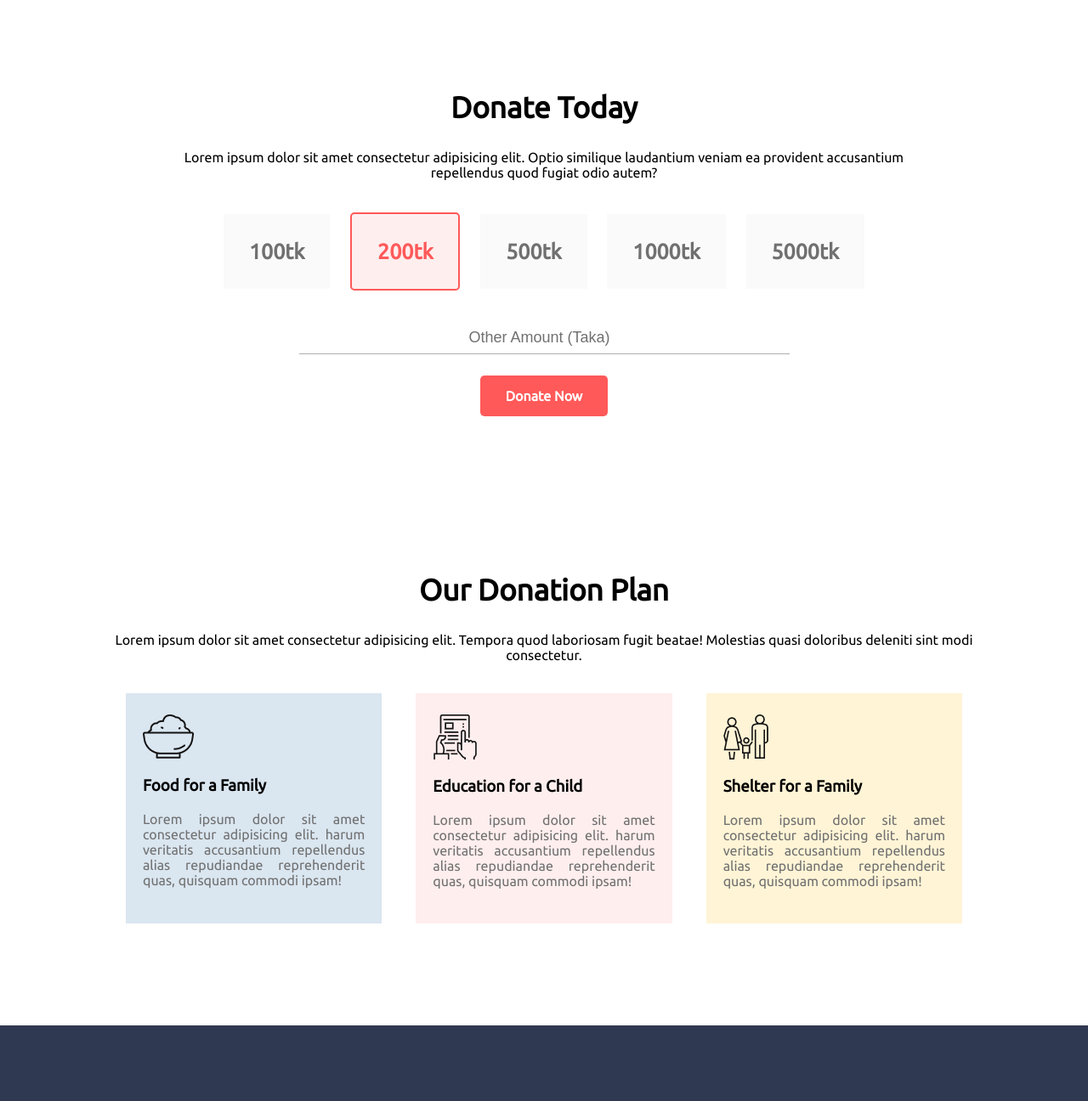
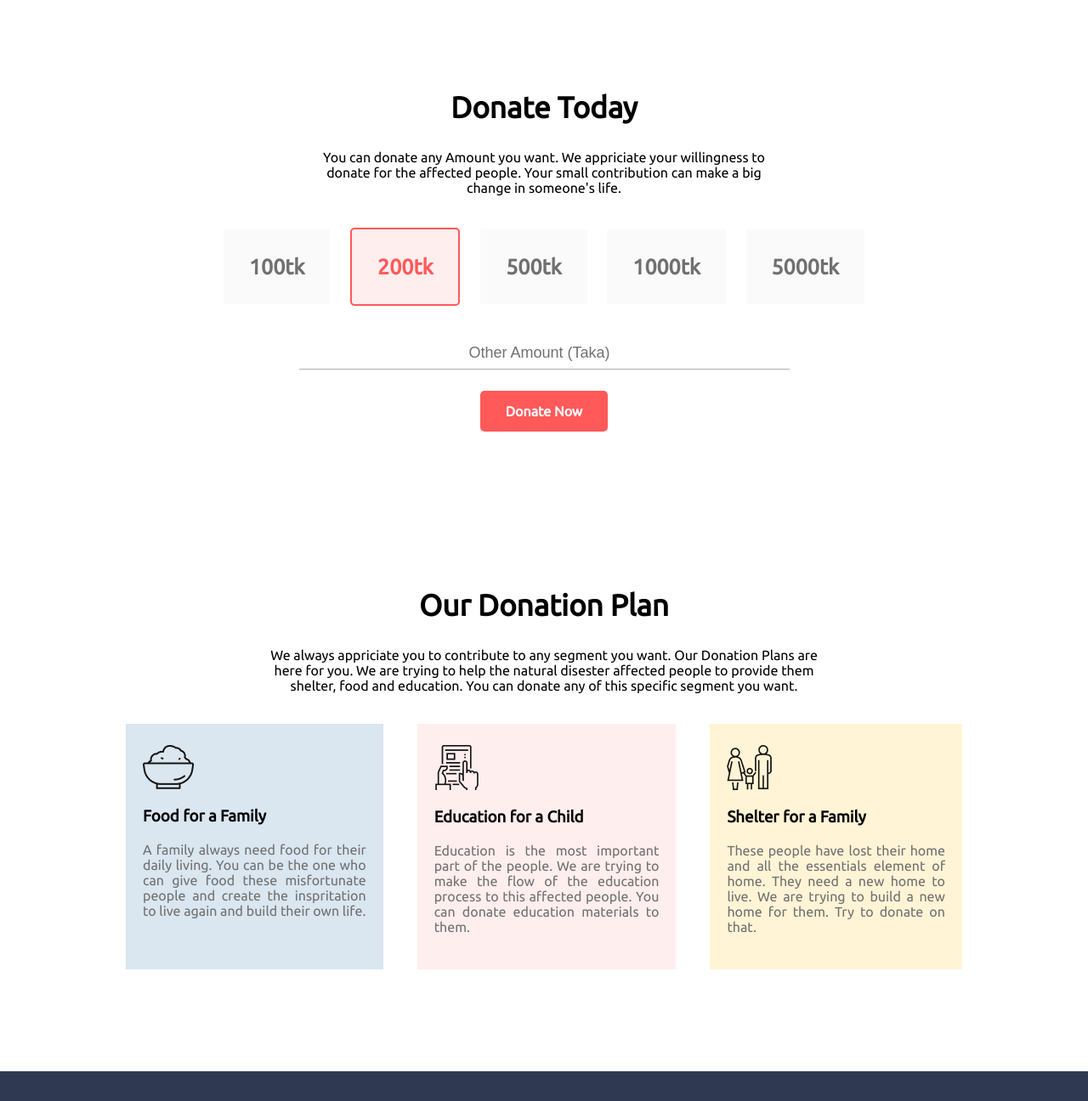
Before and after one commit to mohtadahmed/indifinate-foundation, a plain HTML site: page index.html in a window 1280 px wide. Shown: the part 734-2030 px from the top of the page at 85% size. Drawn offline with Linux system fonts and the light colour scheme.

Commit message:
content updated

```diff
--- a/index.html
+++ b/index.html
@@ -38,9 +38,9 @@
         <div class="donation-title">
           <h2 class="title">Donate Today</h2>
           <p>
-            Lorem ipsum dolor sit amet consectetur adipisicing elit. Optio
-            similique laudantium veniam ea provident accusantium repellendus
-            quod fugiat odio autem?
+            You can donate any Amount you want. We appriciate your willingness
+            to donate for the affected people. Your small contribution can make
+            a big change in someone's life.
           </p>
         </div>
         <div class="box-content">
@@ -63,9 +63,10 @@
       <div class="donation-plan">
         <h2 class="title">Our Donation Plan</h2>
         <p>
-          Lorem ipsum dolor sit amet consectetur adipisicing elit. Tempora quod
-          laboriosam fugit beatae! Molestias quasi doloribus deleniti sint modi
-          consectetur.
+          We always appriciate you to contribute to any segment you want. Our
+          Donation Plans are here for you. We are trying to help the natural
+          disester affected people to provide them shelter, food and education.
+          You can donate any of this specific segment you want.
         </p>
       </div>
       <div class="donation-catagory">
@@ -73,27 +74,27 @@
           <img src="/icons/food.png" alt="" />
           <h3>Food for a Family</h3>
           <p>
-            Lorem ipsum dolor sit amet consectetur adipisicing elit. harum
-            veritatis accusantium repellendus alias repudiandae reprehenderit
-            quas, quisquam commodi ipsam!
+            A family always need food for their daily living. You can be the one
+            who can give food these misfortunate people and create the
+            inspritation to live again and build their own life.
           </p>
         </div>
         <div id="color-pink" class="donation-card">
           <img src="/icons/Frame-1.png" alt="" />
           <h3>Education for a Child</h3>
           <p>
-            Lorem ipsum dolor sit amet consectetur adipisicing elit. harum
-            veritatis accusantium repellendus alias repudiandae reprehenderit
-            quas, quisquam commodi ipsam!
+            Education is the most important part of the people. We are trying to
+            make the flow of the education process to this affected people. You
+            can donate education materials to them.
           </p>
         </div>
         <div id="color-bisk" class="donation-card">
           <img src="/icons/shelter.png" alt="" />
           <h3>Shelter for a Family</h3>
           <p>
-            Lorem ipsum dolor sit amet consectetur adipisicing elit. harum
-            veritatis accusantium repellendus alias repudiandae reprehenderit
-            quas, quisquam commodi ipsam!
+            These people have lost their home and all the essentials element of
+            home. They need a new home to live. We are trying to build a new
+            home for them. Try to donate on that.
           </p>
         </div>
       </div>
--- a/style.css
+++ b/style.css
@@ -57,6 +57,12 @@ h1 {
     margin: 70px 10px;
 }
 
+.donation-title p {
+    width: 60%;
+    text-align: center;
+    margin: auto;
+}
+
 .box-content span {
     padding: 30px;
     margin: 10px;
@@ -96,6 +102,9 @@ h1 {
 
 .donation-plan {
     text-align: center;
+    width: 65%;
+    text-align: center;
+    margin: auto;
 }
 
 .donation-catagory {
```
